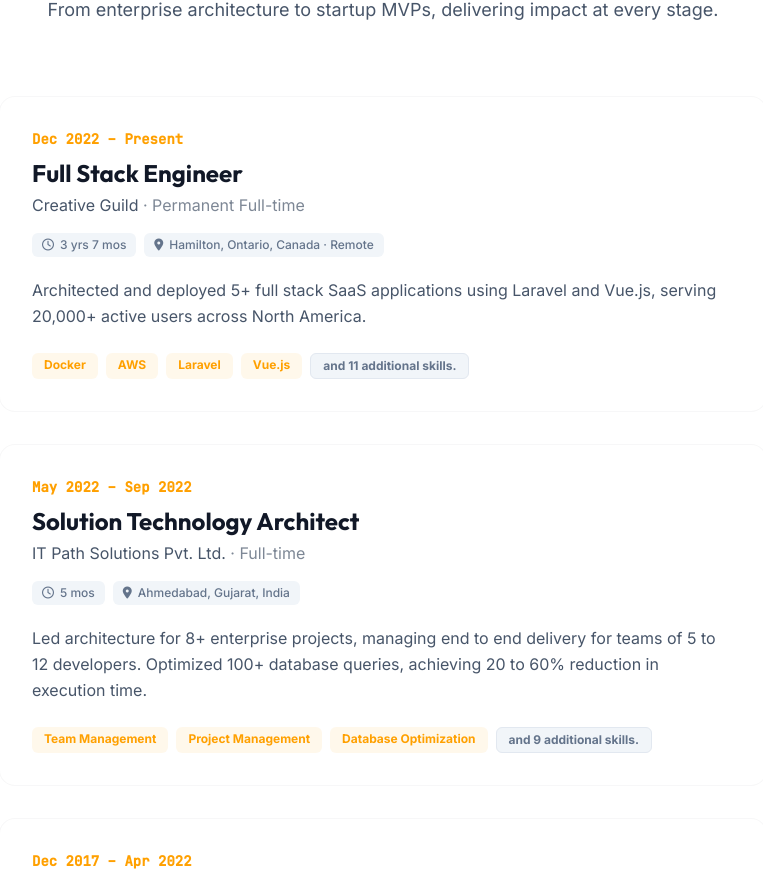
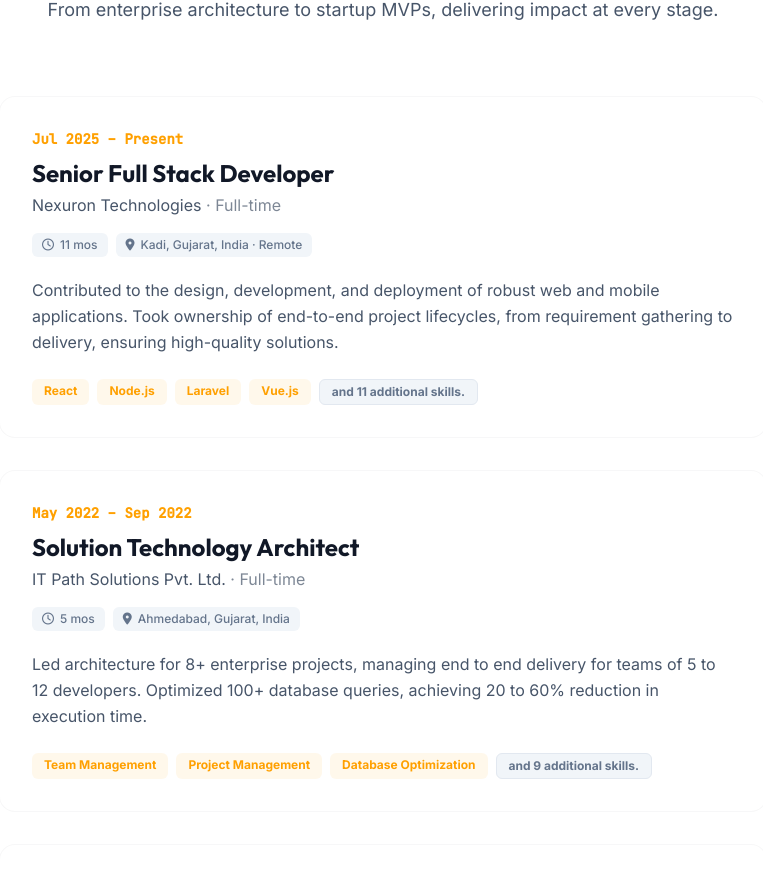
Before and after one commit to priyanshu436482/portfolio-2, a React (Vite) app: page / in a window 1280 px wide. Shown: the part 7957-8836 px from the top of the page, without its empty margins (257-1020 px from the left). Built offline with nearby package versions, Linux system fonts and the light colour scheme.

Commit message:
Update experience and location to India

```diff
--- a/src/components/About.jsx
+++ b/src/components/About.jsx
@@ -27,7 +27,7 @@ function LiveClock() {
   useEffect(() => {
     const updateTime = () => {
       const options = {
-        timeZone: 'America/Toronto',
+        timeZone: 'Asia/Kolkata',
         hour: '2-digit',
         minute: '2-digit',
         second: '2-digit',
@@ -82,14 +82,14 @@ export default function About() {
           <div className="glass-card bento-card p-6 md:p-8 flex flex-col justify-between hover:border-[rgba(255,160,0,0.2)] transition-colors duration-300 reveal">
             <div>
               <span className="badge mb-4"><i className="fa-solid fa-earth-americas text-xs"></i> Location</span>
-              <h3 className="text-lg font-bold text-[#111827] mb-2">Canada</h3>
+              <h3 className="text-lg font-bold text-[#111827] mb-2">India</h3>
               <p className="text-xs text-[#64748B] mb-4">Working globally with remote teams.</p>
             </div>
             <div className="bg-[#FAF9F5] border border-[#0f172a08] rounded-xl p-4 text-center">
               <span className="status-ring mb-1"></span>
               <span className="text-xs font-bold text-[#2fa84f] uppercase tracking-wider block mb-2">Available for Work</span>
               <LiveClock />
-              <span className="text-[10px] text-[#8b8b8b] block mt-1 font-mono-custom">EST/EDT (Toronto)</span>
+              <span className="text-[10px] text-[#8b8b8b] block mt-1 font-mono-custom">IST (India)</span>
             </div>
           </div>
 
--- a/src/data/projectsData.js
+++ b/src/data/projectsData.js
@@ -141,14 +141,14 @@ export const techMarqueeItems = [
 export const experienceData = [
 
   {
-    period: 'Dec 2022 – Present',
-    title: 'Full Stack Engineer',
-    company: 'Creative Guild',
-    type: 'Permanent Full-time',
-    duration: '3 yrs 7 mos',
-    location: 'Hamilton, Ontario, Canada · Remote',
-    desc: 'Architected and deployed 5+ full stack SaaS applications using Laravel and Vue.js, serving 20,000+ active users across North America.',
-    skills: ['Docker', 'AWS', 'Laravel', 'Vue.js', 'and 11 additional skills.'],
+    period: 'Jul 2025 – Present',
+    title: 'Senior Full Stack Developer',
+    company: 'Nexuron Technologies',
+    type: 'Full-time',
+    duration: '11 mos',
+    location: 'Kadi, Gujarat, India · Remote',
+    desc: 'Contributed to the design, development, and deployment of robust web and mobile applications. Took ownership of end-to-end project lifecycles, from requirement gathering to delivery, ensuring high-quality solutions.',
+    skills: ['React', 'Node.js', 'Laravel', 'Vue.js', 'and 11 additional skills.'],
     align: 'right'
   },
   {
```
Also changed, not shown: 7 other files (tests, documents, lock files or other folders).
